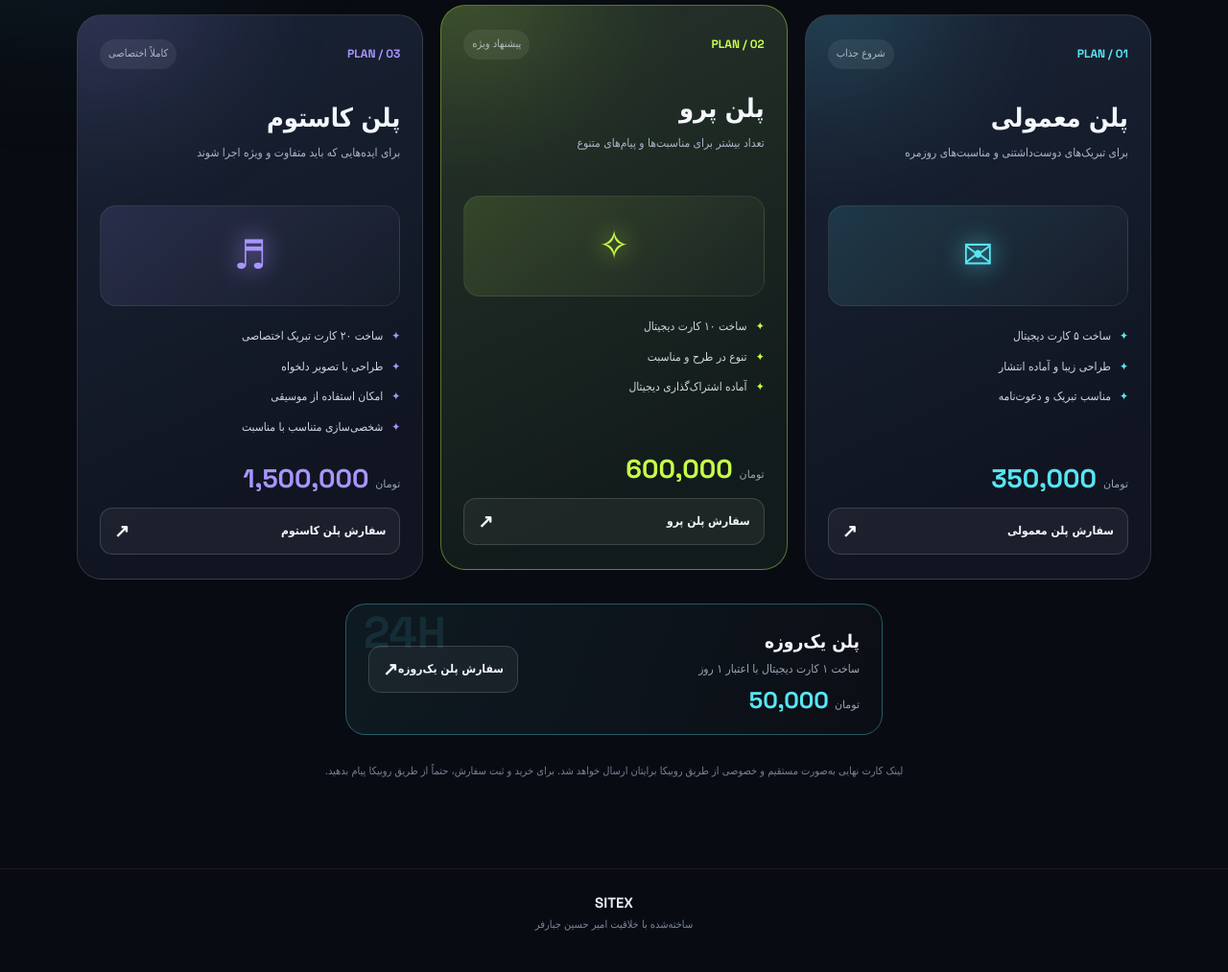
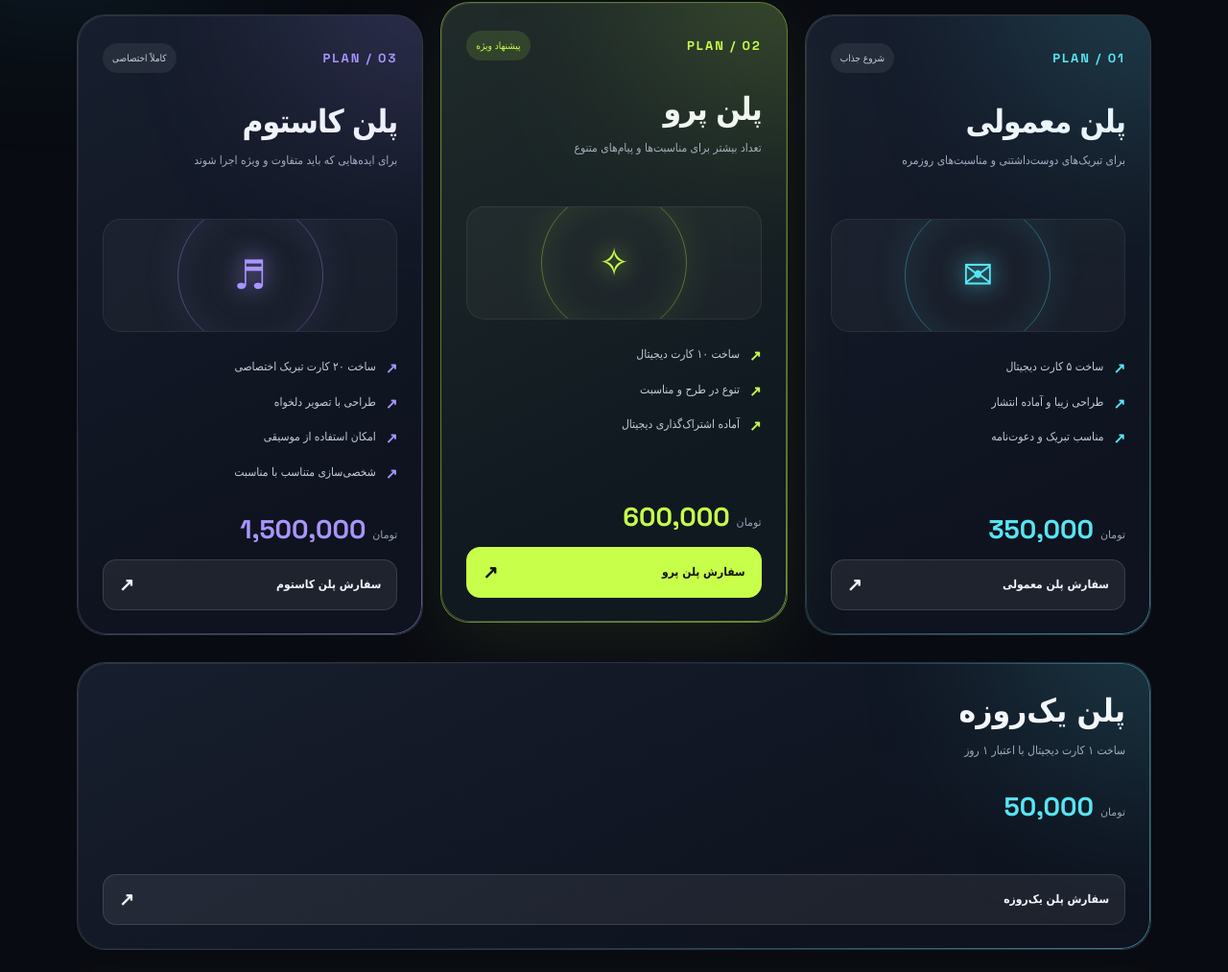
Before and after one commit to amirhosseinjabarfar-art/sitemaker, a plain HTML site: page greeting-cards.html in a window 1280 px wide. Shown: the part 997-2010 px from the top of the page at 96% size. Drawn offline with Linux system fonts and the light colour scheme; a web font is replaced by a local one.

Commit message:
Match greeting card plan styling to main SITEX plans

```diff
--- a/greeting-cards.html
+++ b/greeting-cards.html
@@ -20,6 +20,41 @@ a{color:inherit;text-decoration:none}.glow{position:fixed;width:360px;height:360
 .note{text-align:center;color:#748196;font-size:11px;margin-top:28px}.footer{text-align:center;padding:25px 0 35px;border-top:1px solid #ffffff12;color:#788499;font-size:11px}.footer b{font:700 15px 'Space Grotesk';color:#e8edf5;direction:ltr;display:block;margin-bottom:4px}
 @media(max-width:820px){.grid{grid-template-columns:1fr;max-width:520px;margin:auto}.plan,.plan.pro{min-height:0;transform:none}.plan.pro:hover{transform:translateY(-8px)}.plan{padding:23px}.plan h3{margin-top:17px}.art{height:85px;margin:14px 0}.features{margin-bottom:18px}.hero{padding-top:48px}.cards-art{gap:8px}.mini-card{width:105px;height:145px}.mini-card:nth-child(2){width:125px;height:170px}.mini-card b{font-size:28px}}
 @media(prefers-reduced-motion:reduce){*,*:before,*:after{animation:none!important;transition:none!important;scroll-behavior:auto!important}}
+
+/* هم‌استایل با پلن‌های اصلی سایتکس */
+.plan{min-height:590px;padding:29px 26px 25px;border-radius:30px;background:linear-gradient(155deg,#171e2d,#0e131f 78%);isolation:isolate}
+.plan:before{width:300px;height:300px;right:-160px;top:-180px;left:auto;filter:blur(90px);opacity:.16}
+.plan:after{content:"";position:absolute;inset:0;border-radius:inherit;padding:1px;background:linear-gradient(135deg,rgba(255,255,255,.2),transparent 38%,var(--c));-webkit-mask:linear-gradient(#000 0 0) content-box,linear-gradient(#000 0 0);-webkit-mask-composite:xor;mask-composite:exclude;pointer-events:none;opacity:.55}
+.plan:hover{transform:translateY(-12px);border-color:var(--c);box-shadow:0 30px 75px rgba(0,0,0,.32),0 0 45px color-mix(in srgb,var(--c) 13%,transparent)}
+.plan.pro{background:linear-gradient(155deg,#202b2a,#101820 76%);border-color:rgba(199,255,74,.42);transform:translateY(-13px);box-shadow:0 24px 80px rgba(199,255,74,.08)}
+.plan.pro:hover{transform:translateY(-23px)}
+.plan-top{gap:12px}.num{font-size:13px;letter-spacing:2px}
+.tag{padding:6px 10px;background:rgba(255,255,255,.07);font-size:10px;color:#c5ceda}
+.plan.pro .tag{background:rgba(199,255,74,.12);color:var(--lime)}
+.plan h3{font-size:clamp(27px,2.6vw,37px);line-height:1.25;margin-top:30px;letter-spacing:-1px}
+.desc{font-size:12px;color:#a2adbf;margin-top:9px;min-height:47px}
+.art{height:118px;margin:25px 0 20px;border-radius:19px;background:rgba(255,255,255,.035);border:1px solid rgba(255,255,255,.07);position:relative;overflow:hidden}
+.art:before{content:"";position:absolute;width:150px;height:150px;border:1px solid color-mix(in srgb,var(--c) 35%,transparent);border-radius:50%;box-shadow:0 0 40px color-mix(in srgb,var(--c) 10%,transparent),inset 0 0 35px color-mix(in srgb,var(--c) 9%,transparent)}
+.features{gap:11px;margin:5px 0 28px}
+.features li{display:flex;align-items:flex-start;gap:10px;color:#c4ccda;font-size:12px;line-height:1.9}
+.features li:before{content:"↗";font-family:Arial;color:var(--c);font-size:15px;font-weight:900;line-height:1.7;margin:0}
+.order{width:100%;padding:14px 16px;border-radius:14px;background:rgba(255,255,255,.07);border:1px solid rgba(255,255,255,.12);font-size:12px}
+.order:hover{background:var(--c);color:#0a1010;border-color:var(--c)}
+.plan.pro .order{background:var(--lime);color:#10140a;border-color:var(--lime)}
+.plan.pro .order:hover{box-shadow:0 12px 35px rgba(199,255,74,.2);transform:translateY(-3px)}
+.price{font-size:27px;margin-bottom:14px}
+.one-day{--c:var(--cyan);max-width:100%;min-height:300px;margin:28px 0 0;padding:29px 26px 25px;border-radius:30px;border:1px solid rgba(255,255,255,.12);background:linear-gradient(155deg,#171e2d,#0e131f 78%);display:flex;flex-direction:column;align-items:stretch;justify-content:flex-start;position:relative;isolation:isolate;overflow:hidden;transition:.45s}
+.one-day:after{content:"";position:absolute;inset:0;border-radius:inherit;padding:1px;background:linear-gradient(135deg,rgba(255,255,255,.2),transparent 38%,var(--c));-webkit-mask:linear-gradient(#000 0 0) content-box,linear-gradient(#000 0 0);-webkit-mask-composite:xor;mask-composite:exclude;pointer-events:none;opacity:.55}
+.one-day:before{content:"";position:absolute;width:300px;height:300px;right:-160px;top:-180px;left:auto;background:var(--c);filter:blur(90px);opacity:.16;z-index:-1}
+.one-day:hover{transform:translateY(-10px);border-color:var(--c);box-shadow:0 30px 75px rgba(0,0,0,.32),0 0 45px color-mix(in srgb,var(--c) 13%,transparent)}
+.one-day h3{font-size:clamp(27px,2.6vw,37px);font-weight:900;line-height:1.25;margin-top:0}
+.one-day p{font-size:12px;color:#a2adbf;margin-top:9px;min-height:47px}
+.one-day .price{font-size:27px;color:var(--c);margin:5px 0 18px}
+.one-day .order{margin-top:auto}
+.note{margin:38px auto 0;padding:25px 28px;max-width:100%;border:1px solid #c7ff4a75;border-radius:22px;background:linear-gradient(110deg,#c7ff4a18,#57e6f410);color:#f2ffd1;font-size:clamp(18px,2.4vw,25px);font-weight:900;line-height:2;text-align:center;box-shadow:0 0 45px #c7ff4a12;position:relative}
+.note:before{content:"✦";display:block;color:var(--lime);font-size:27px;margin-bottom:3px}
+@media(max-width:820px){.plan,.plan.pro{min-height:0;padding:23px;transform:none}.plan.pro:hover{transform:translateY(-8px)}.plan h3{margin-top:17px}.art{height:85px;margin:14px 0}.features{margin-bottom:18px}.one-day{min-height:0;padding:23px}.note{padding:20px 16px}}
+
 </style>
 </head>
 <body><div class="glow g1"></div><div class="glow g2"></div>
```
